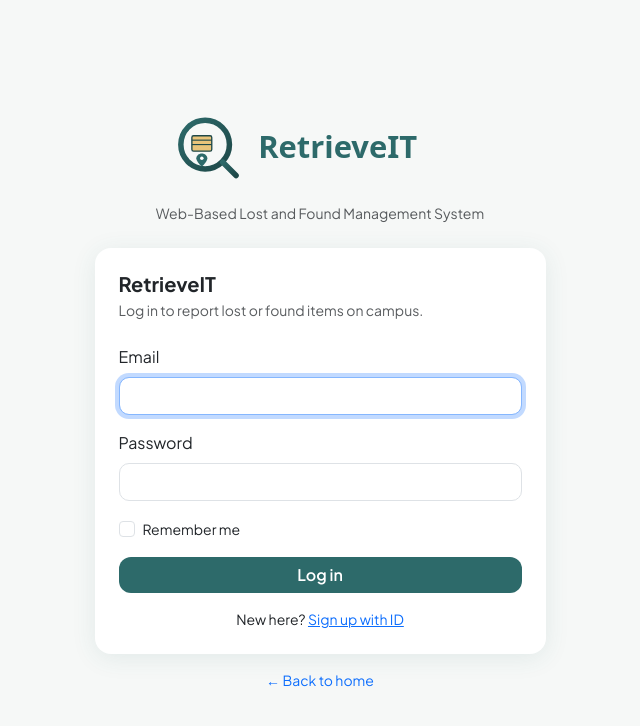
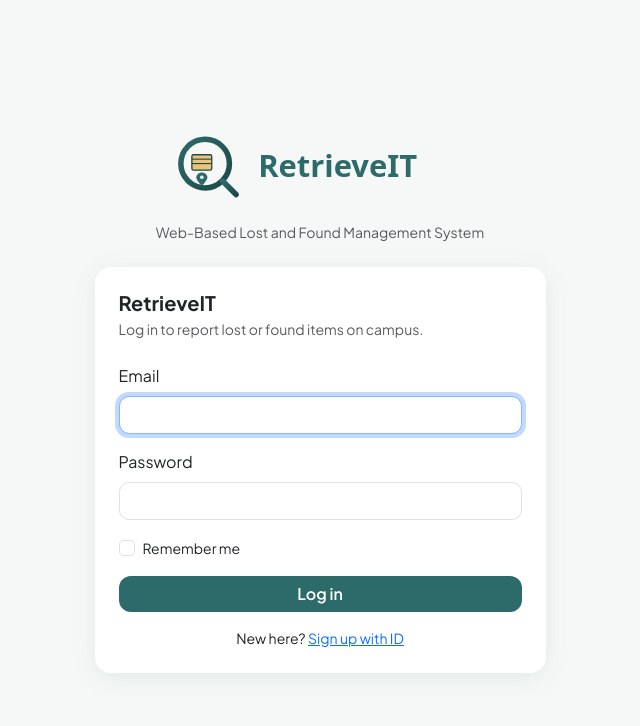
Before and after one commit to ckcabaysa12/RetrieveIT-Lost-and-Found, a Laravel app: page / in a window 1280 px wide. Shown: the top 726 px of the page, without its empty margins (320-960 px from the left). Run offline with Laravel 12, Linux system fonts and the light colour scheme.

Commit message:
Remove back to home link on login page

```diff
--- a/resources/views/layouts/guest.blade.php
+++ b/resources/views/layouts/guest.blade.php
@@ -45,9 +45,11 @@
                         {{ $slot }}
                     </div>
                 </div>
-                <p class="text-center small text-muted mt-3 mb-0">
-                    <a href="{{ route('home') }}" class="text-decoration-none">← Back to home</a>
-                </p>
+                @unless(request()->routeIs('home'))
+                    <p class="text-center small text-muted mt-3 mb-0">
+                        <a href="{{ route('home') }}" class="text-decoration-none">← Back to home</a>
+                    </p>
+                @endunless
             </div>
         </div>
     </div>
```
